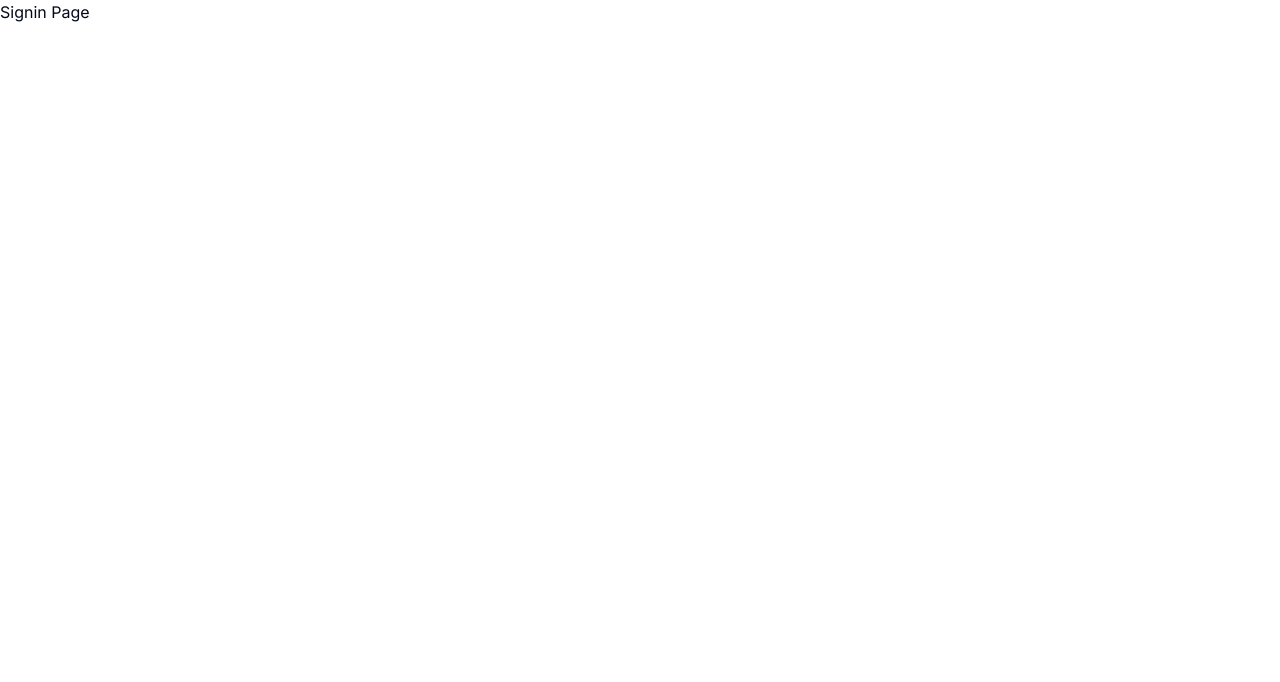
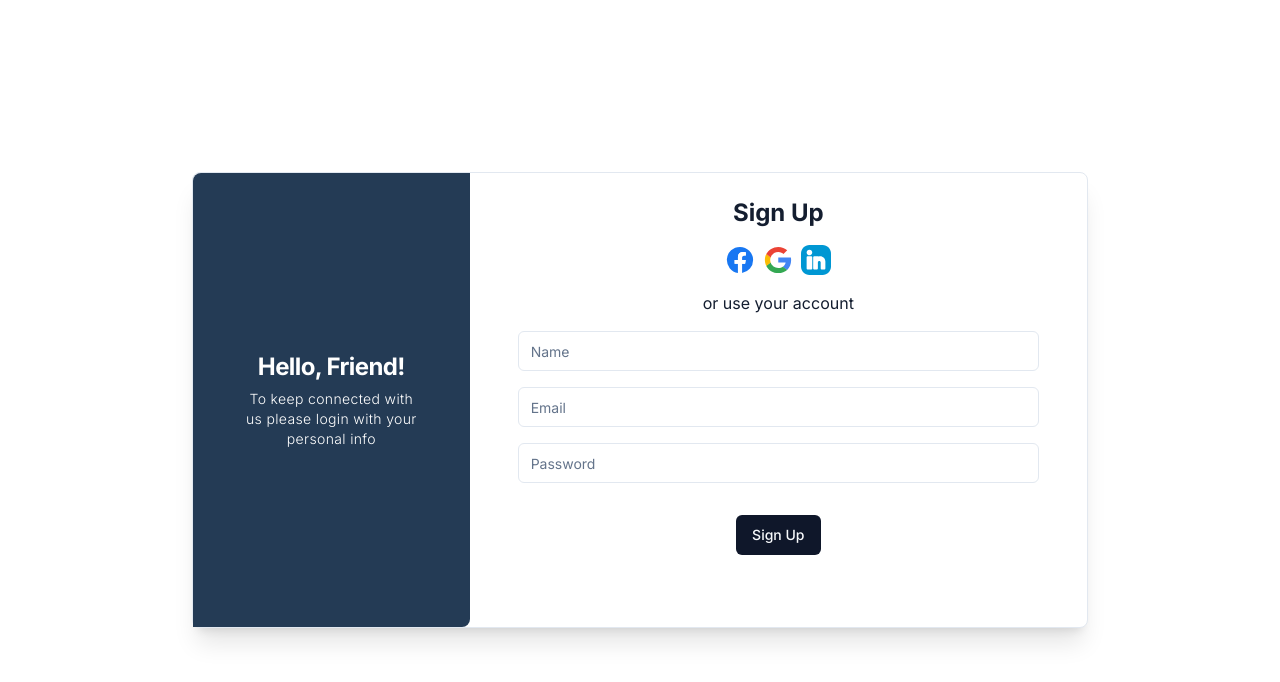
Before and after one commit to Sid-80/AI-Roadmaps-Frontend, a Next.js app: page /signin in a window 1280 px wide. Shown: the top 682 px of the page. Built offline with nearby package versions, Linux system fonts and the light colour scheme.

Commit message:
UI for Login and sign in

```diff
--- a/app/globals.css
+++ b/app/globals.css
@@ -74,3 +74,6 @@
       @apply bg-background text-foreground;
     }
   }
+  body {
+    font-family: 'Poppins', sans-serif;
+}
--- a/app/login/page.tsx
+++ b/app/login/page.tsx
@@ -1,10 +1,57 @@
-"use client"
-import React from 'react'
+import * as React from "react"
+import Image from "next/image"
+import { Button } from "@/components/ui/button"
+import {
+  Card,
+  CardContent,
+  CardDescription,
+  CardFooter,
+  CardHeader,
+  CardTitle,
+} from "@/components/ui/card"
+import { Input } from "@/components/ui/input"
 
-export default function Page() {
+export default function page() {
   return (
-    <div>
-      Login Page
-    </div>
+    <Card className="w-full flex flex-col md:flex-row max-w-lg md:max-w-2xl lg:max-w-4xl absolute bg-white shadow-xl rounded-lg top-1/2 left-1/2 transform -translate-x-1/2 -translate-y-1/2 h-auto min-h-[30vh] md:min-h-[40vh] lg:min-h-[50vh]">
+  <div className="w-full md:w-2/3 lg:w-3/4 p-4 md:p-6 flex flex-col items-center">
+    <CardContent className="w-full">
+      <form className="w-full">
+        <div className="w-full items-center gap-4 justify-center flex flex-col">
+          <h1 className="block text-2xl text-[#141E30] font-bold">Login in</h1>
+          <div className="flex gap-2 justify-center">
+            <a href="#" className=""><Image src="/fb.svg" alt="" width={30} height={24} /></a>
+            <a href="#" className=""><Image src="/google.svg" alt="" width={30} height={24} /></a>
+            <a href="#" className=""><Image src="/linkedin.svg" alt="" width={30} height={24} /></a>
+          </div>
+          <span className="text-[#141E30]">or use your account</span>
+          <div className="flex flex-col space-y-1.5 w-full">
+            <Input id="email" placeholder="Email" className="w-full" />
+          </div>
+          <div className="flex flex-col space-y-1.5 w-full">
+            <Input id="password" placeholder="Password" className="w-full" />
+          </div>
+          <div className="flex flex-col space-y-1.5 w-full">
+            <Input id="password" placeholder="Re-enter Password" className="w-full" />
+          </div>
+          <CardFooter className="flex mt-4 justify-center w-full">
+            <Button>Login</Button>
+          </CardFooter>
+        </div>
+      </form>
+    </CardContent>
+  </div>
+  <div className="w-full md:w-1/2 lg:w-1/3 bg-[#243B55] flex items-center justify-center flex-col text-center p-4 md:p-6 rounded-b-lg md:rounded-bl-none md:rounded-r-lg min-h-[30vh] md:min-h-[40vh] lg:min-h-[50vh]">
+    <CardHeader className="w-full">
+      <CardTitle className="block text-2xl text-white font-bold">Welcome Back!</CardTitle>
+      <CardDescription className="text-sm text-white leading-5 tracking-wide my-6 mt-[25px] mb-[35px] font-light">To keep connected with us please login with your personal info</CardDescription>
+    </CardHeader>
+  </div>
+</Card>
+
+
+
+
+
   )
 }
--- a/app/signin/page.tsx
+++ b/app/signin/page.tsx
@@ -1,7 +1,53 @@
-import React from 'react'
+import * as React from "react"
+import Image from "next/image"
+import { Button } from "@/components/ui/button"
+import {
+  Card,
+  CardContent,
+  CardDescription,
+  CardFooter,
+  CardHeader,
+  CardTitle,
+} from "@/components/ui/card"
+import { Input } from "@/components/ui/input"
 
-export default function Page() {
+export default function page() {
   return (
-    <div>Signin Page</div>
+    <Card className="w-full flex flex-col md:flex-row max-w-lg md:max-w-2xl lg:max-w-4xl absolute bg-white shadow-xl rounded-lg top-1/2 left-1/2 transform -translate-x-1/2 -translate-y-1/2 h-auto min-h-[30vh] md:min-h-[40vh] lg:min-h-[50vh]">
+      <div className="w-full md:w-1/2 lg:w-1/3 bg-[#243B55] flex items-center justify-center flex-col text-center p-4 md:p-6 rounded-b-lg md:rounded-bl-none md:rounded-l-lg min-h-[30vh] md:min-h-[40vh] lg:min-h-[50vh]">
+        <CardHeader className="w-full">
+          <CardTitle className="block text-2xl text-white font-bold">Hello, Friend!</CardTitle>
+          <CardDescription className="text-sm text-white leading-5 tracking-wide my-6 mt-[25px] mb-[35px] font-light">To keep connected with us please login with your personal info</CardDescription>
+        </CardHeader>
+      </div>
+      <div className="w-full md:w-2/3 lg:w-3/4 p-4 md:p-6 flex flex-col items-center">
+        <CardContent className="w-full">
+          <form className="w-full">
+            <div className="w-full items-center gap-4 justify-center flex flex-col">
+              <h1 className="block text-2xl text-[#141E30] font-bold">Sign Up</h1>
+              <div className="flex gap-2 justify-center">
+                <a href="#" className=""><Image src="/fb.svg" alt="" width={30} height={24} /></a>
+                <a href="#" className=""><Image src="/google.svg" alt="" width={30} height={24} /></a>
+                <a href="#" className=""><Image src="/linkedin.svg" alt="" width={30} height={24} /></a>
+              </div>
+              <span className="text-[#141E30]">or use your account</span>
+              <div className="flex flex-col space-y-1.5 w-full">
+                <Input id="Name" placeholder="Name" className="w-full" />
+              </div>
+              <div className="flex flex-col space-y-1.5 w-full">
+                <Input id="email" placeholder="Email" className="w-full" />
+              </div>
+              <div className="flex flex-col space-y-1.5 w-full">
+                <Input id="password" placeholder="Password" className="w-full" />
+              </div>
+              <CardFooter className="flex mt-4 justify-center w-full">
+                <Button>Sign Up</Button>
+              </CardFooter>
+            </div>
+          </form>
+        </CardContent>
+      </div>
+
+    </Card>
   )
 }
--- a/components/Home/Navbar.tsx
+++ b/components/Home/Navbar.tsx
@@ -14,7 +14,7 @@ export default function Navbar() {
             </Link>
         </Button>
         <Button>
-            <Link href={'/login'}>
+            <Link href={'/signin'}>
                 SignIn
             </Link>
         </Button>
--- /dev/null
+++ b/components/ui/card.tsx
@@ -0,0 +1,79 @@
+import * as React from "react"
+
+import { cn } from "@/lib/utils"
+
+const Card = React.forwardRef<
+  HTMLDivElement,
+  React.HTMLAttributes<HTMLDivElement>
+>(({ className, ...props }, ref) => (
+  <div
+    ref={ref}
+    className={cn(
+      "rounded-lg border bg-card text-card-foreground shadow-sm",
+      className
+    )}
+    {...props}
+  />
+))
+Card.displayName = "Card"
+
+const CardHeader = React.forwardRef<
+  HTMLDivElement,
+  React.HTMLAttributes<HTMLDivElement>
+>(({ className, ...props }, ref) => (
+  <div
+    ref={ref}
+    className={cn("flex flex-col space-y-1.5 p-6", className)}
+    {...props}
+  />
+))
+CardHeader.displayName = "CardHeader"
+
+const CardTitle = React.forwardRef<
+  HTMLParagraphElement,
+  React.HTMLAttributes<HTMLHeadingElement>
+>(({ className, ...props }, ref) => (
+  <h3
+    ref={ref}
+    className={cn(
+      "text-2xl font-semibold leading-none tracking-tight",
+      className
+    )}
+    {...props}
+  />
+))
+CardTitle.displayName = "CardTitle"
+
+const CardDescription = React.forwardRef<
+  HTMLParagraphElement,
+  React.HTMLAttributes<HTMLParagraphElement>
+>(({ className, ...props }, ref) => (
+  <p
+    ref={ref}
+    className={cn("text-sm text-muted-foreground", className)}
+    {...props}
+  />
+))
+CardDescription.displayName = "CardDescription"
+
+const CardContent = React.forwardRef<
+  HTMLDivElement,
+  React.HTMLAttributes<HTMLDivElement>
+>(({ className, ...props }, ref) => (
+  <div ref={ref} className={cn("p-6 pt-0", className)} {...props} />
+))
+CardContent.displayName = "CardContent"
+
+const CardFooter = React.forwardRef<
+  HTMLDivElement,
+  React.HTMLAttributes<HTMLDivElement>
+>(({ className, ...props }, ref) => (
+  <div
+    ref={ref}
+    className={cn("flex items-center p-6 pt-0", className)}
+    {...props}
+  />
+))
+CardFooter.displayName = "CardFooter"
+
+export { Card, CardHeader, CardFooter, CardTitle, CardDescription, CardContent }
--- /dev/null
+++ b/components/ui/input.tsx
@@ -0,0 +1,25 @@
+import * as React from "react"
+
+import { cn } from "@/lib/utils"
+
+export interface InputProps
+  extends React.InputHTMLAttributes<HTMLInputElement> {}
+
+const Input = React.forwardRef<HTMLInputElement, InputProps>(
+  ({ className, type, ...props }, ref) => {
+    return (
+      <input
+        type={type}
+        className={cn(
+          "flex h-10 w-full rounded-md border border-input bg-background px-3 py-2 text-sm ring-offset-background file:border-0 file:bg-transparent file:text-sm file:font-medium placeholder:text-muted-foreground focus-visible:outline-none focus-visible:ring-2 focus-visible:ring-ring focus-visible:ring-offset-2 disabled:cursor-not-allowed disabled:opacity-50",
+          className
+        )}
+        ref={ref}
+        {...props}
+      />
+    )
+  }
+)
+Input.displayName = "Input"
+
+export { Input }
--- a/package.json
+++ b/package.json
@@ -12,6 +12,8 @@
     "@fortawesome/fontawesome-svg-core": "^6.5.2",
     "@fortawesome/free-solid-svg-icons": "^6.5.2",
     "@fortawesome/react-fontawesome": "^0.2.2",
+    "@radix-ui/react-label": "^2.0.2",
+    "@radix-ui/react-select": "^2.0.0",
     "@radix-ui/react-slot": "^1.0.2",
     "class-variance-authority": "^0.7.0",
     "clsx": "^2.1.1",
```
Also changed, not shown: 1 other file (tests, documents, lock files or other folders).
